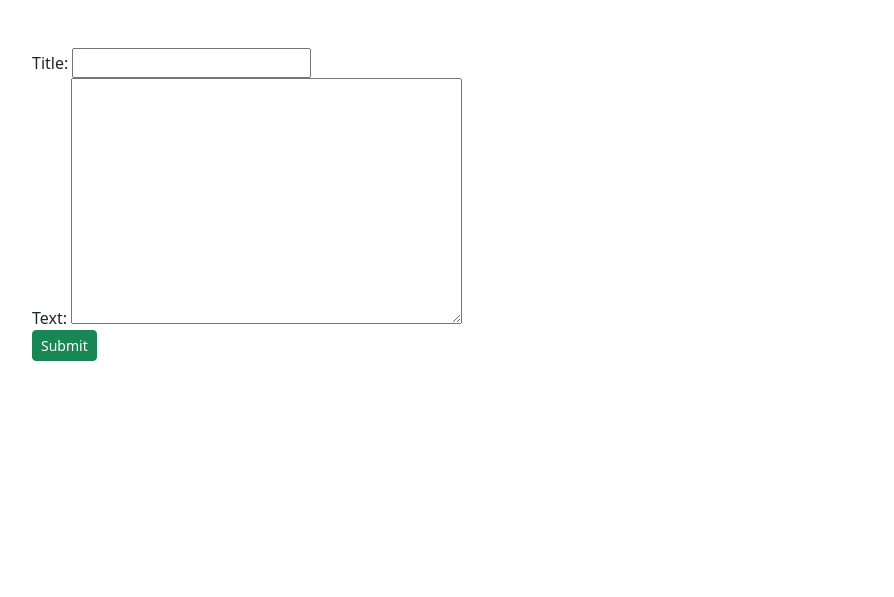
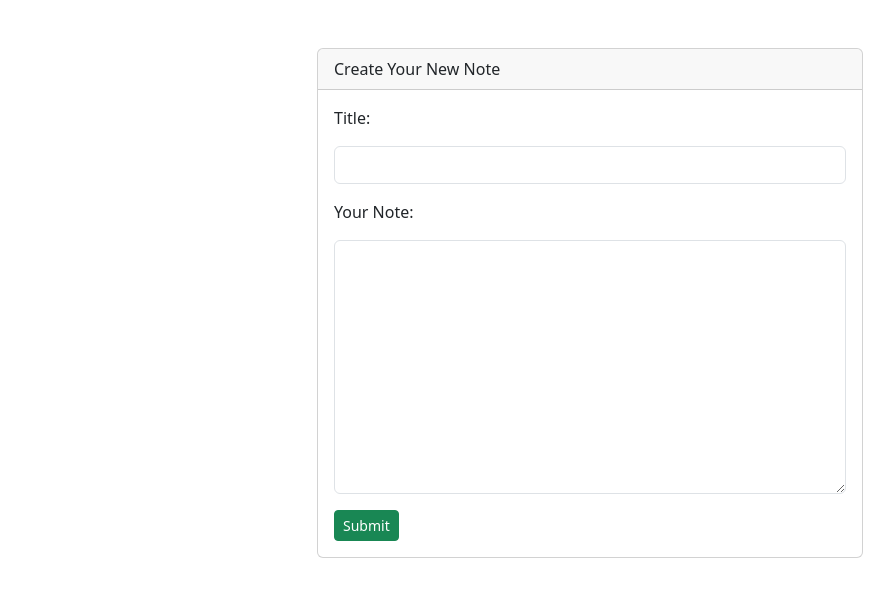
Before and after one commit to jeenakarmi/Notes_Project, a Django app: page /smart/notes/new in a window 1280 px wide. Shown: the top 597 px of the page, without its empty margins (50-944 px from the left). Run offline with Django 5.2, Linux system fonts and the light colour scheme.

Commit message:
Added layouts to django forms

```diff
--- a/notes/forms.py
+++ b/notes/forms.py
@@ -5,6 +5,18 @@ class NotesForm(forms.ModelForm):
     class Meta:
         model = Notes
         fields = ('title' , 'text')
+
+        # for layout
+        # my-3:margin
+        widgets = {
+            'title' : forms.TextInput(attrs={'class' : 'form-control my-3'}),
+            'text' : forms.Textarea(attrs={'class' : 'form-control my-3'}),
+        }
+
+        # for naming noteContent-Title
+        labels ={
+            'text' : 'Your Note'
+        }
 
 '''
     #only for django notes
--- a/notes/templates/notes/notes_form.html
+++ b/notes/templates/notes/notes_form.html
@@ -4,8 +4,11 @@
 {% block content %}
 
 <!-- displaying form -->
-<div class="row-content-center">
-    <div class = "col-md-8">
+<div class="row justify-content-center">
+    <div class = "col-md-6">
+       <div class="card">
+            <div class="card-header">Create Your New Note</div>
+            <div class="card-body">
                 <form action="{% url 'notes.new' %}" method="post">
 
                     {% csrf_token %}        <!-- For Security In Post Method -->
@@ -23,6 +26,9 @@
                     </div>
                 {% endif %} -->
             </div>
+
+       </div>
+    </div>
 </div>
 
 
```
Lines whose indentation alone changed are shown as unchanged.
